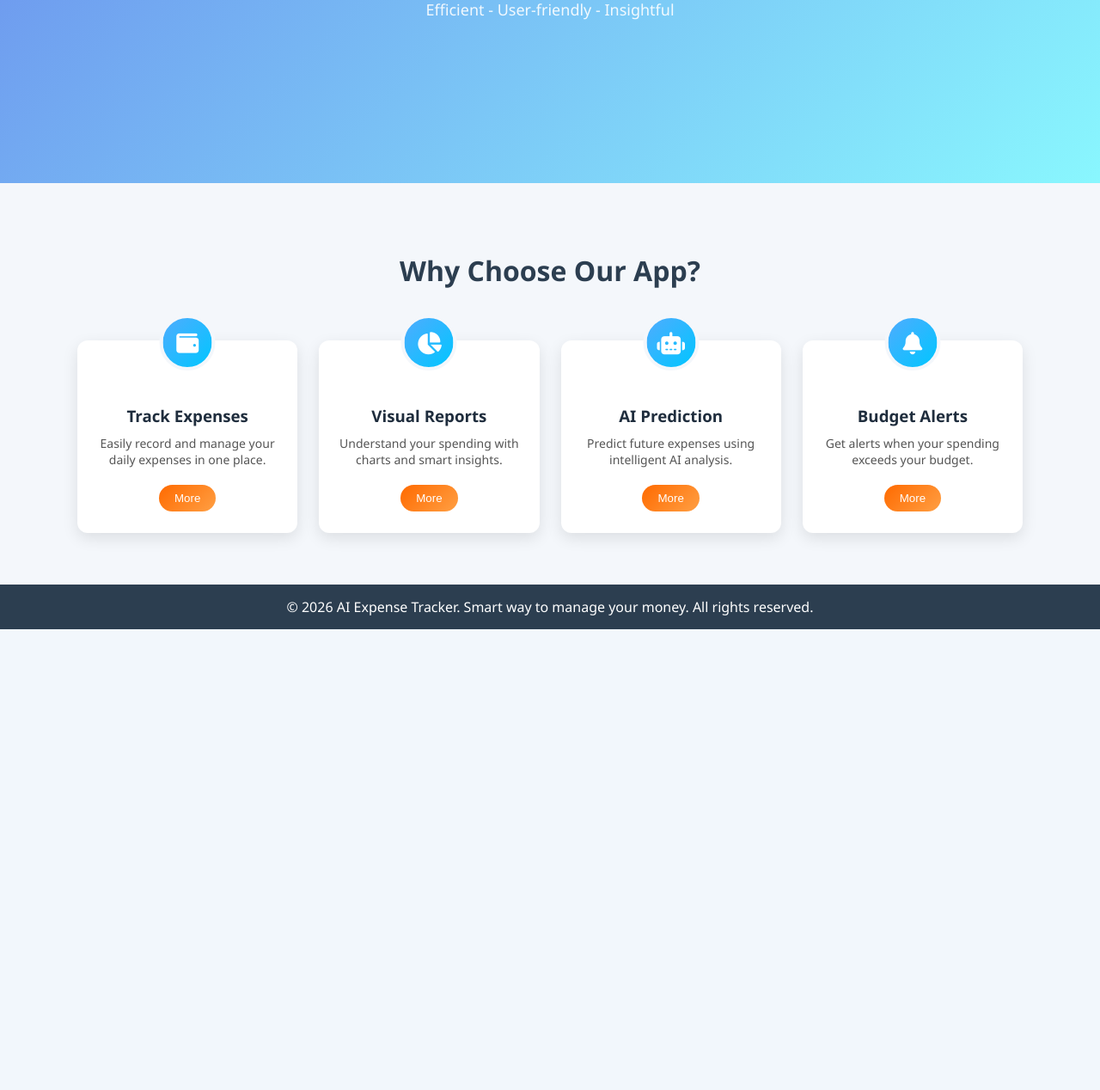
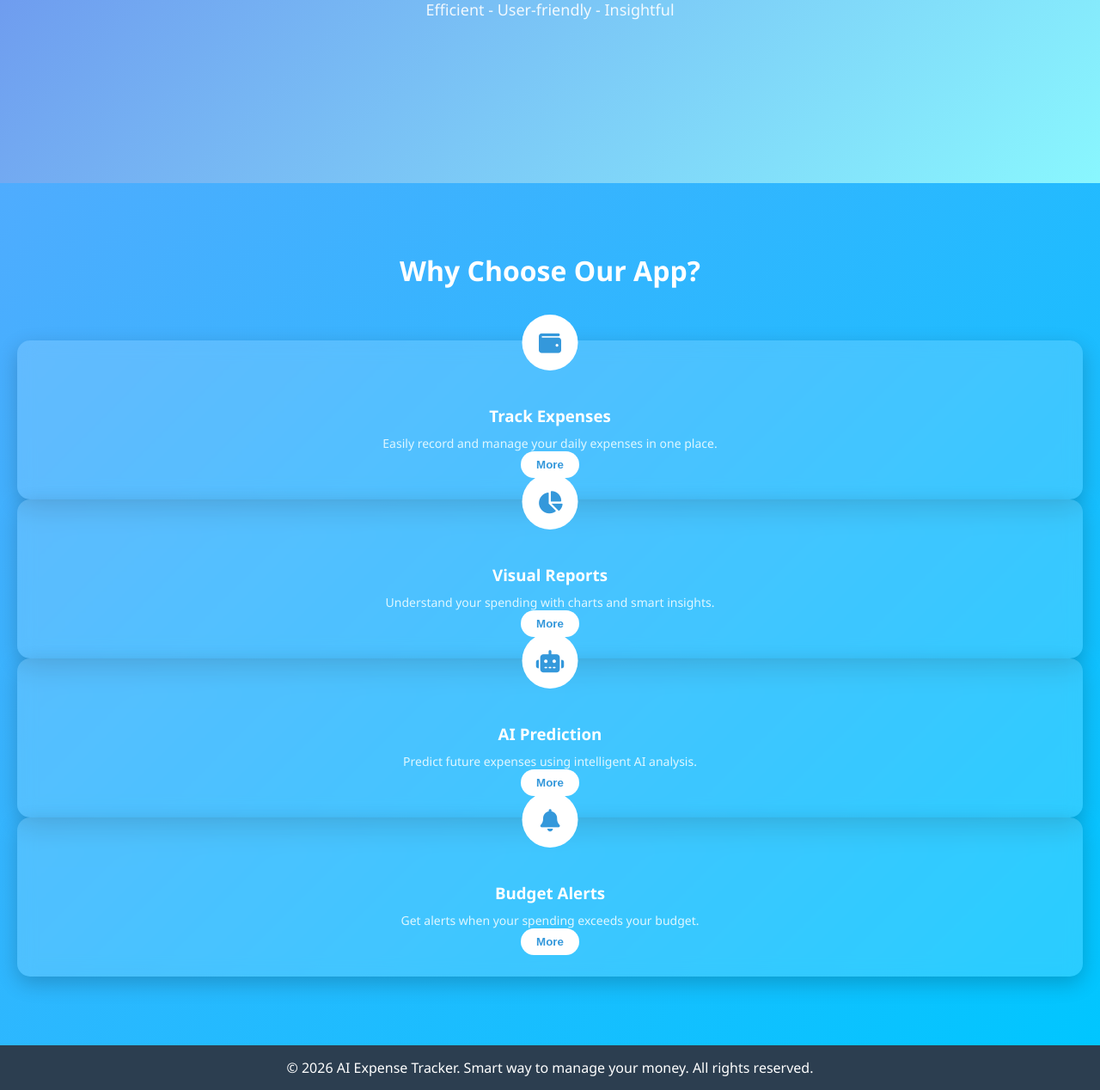
Before and after one commit to kanakadurgapitchuka/ai-expense-tracker, a Flask app: page / in a window 1280 px wide. Shown: the part 570-1838 px from the top of the page at 86% size. Before the commit the page ends 1302 px from the top, so only its background shows below. Run offline with Flask 3, Linux system fonts and the light colour scheme; some libraries are stand-ins or nearby versions.

Commit message:
Refactor features section styles for improved design

```diff
--- a/static/style.css
+++ b/static/style.css
@@ -736,73 +736,63 @@ body{
 }
 
 
-/* ===== FEATURES SECTION ===== */
 .features {
     text-align: center;
-    padding: 80px 20px 60px;
-    background: #f4f7fb;
+    padding: 80px 20px;
+    background: linear-gradient(135deg, #4facfe, #00c6ff);
 }
 
-/* TITLE CENTER */
 .features h2 {
     font-size: 32px;
     margin-bottom: 60px;
-    color: #2c3e50;
-}
-
-/* 🔥 PERFECT CENTER GRID */
-.feature-container {
-    display: grid;
-    grid-template-columns: repeat(4, 1fr);
-    gap: 25px;
-    max-width: 1100px;
-    margin: auto;
+    color: white;
 }
 
 /* CARD */
 .feature-card {
-    background: white;
+    background: rgba(255, 255, 255, 0.15);   /* glass effect 🔥 */
     padding: 40px 20px 25px;
-    border-radius: 12px;
+    border-radius: 15px;
     text-align: center;
     position: relative;
-    box-shadow: 0 6px 18px rgba(0,0,0,0.1);
+    backdrop-filter: blur(10px);
+    box-shadow: 0 8px 25px rgba(0,0,0,0.2);
     transition: 0.3s;
+    color: white;
 }
 
 /* HOVER */
 .feature-card:hover {
-    transform: translateY(-10px);
+    transform: translateY(-10px) scale(1.03);
 }
 
-/* ICON TOP CENTER */
+/* ICON */
 .icon-circle {
     width: 65px;
     height: 65px;
-    background: linear-gradient(135deg, #4facfe, #00c6ff);
+    background: white;
+    color: #3498db;
     border-radius: 50%;
     display: flex;
     align-items: center;
     justify-content: center;
-    color: white;
     font-size: 26px;
     position: absolute;
     top: -30px;
     left: 50%;
     transform: translateX(-50%);
-    border: 4px solid #f4f7fb;
 }
 
 /* TEXT */
 .feature-card h3 {
     margin-top: 35px;
     margin-bottom: 10px;
+    color: white;
 }
 
 .feature-card p {
     font-size: 14px;
-    color: #555;
-    margin-bottom: 20px;
+    color: #e0f7ff;
 }
 
 /* BUTTON */
@@ -810,20 +800,8 @@ body{
     padding: 8px 18px;
     border: none;
     border-radius: 20px;
-    background: linear-gradient(135deg, #ff6a00, #ff9f43);
-    color: white;
+    background: white;
+    color: #3498db;
     cursor: pointer;
+    font-weight: bold;
 }
-
-/* 🔥 RESPONSIVE (VERY IMPORTANT) */
-@media (max-width: 1000px) {
-    .feature-container {
-        grid-template-columns: repeat(2, 1fr);
-    }
-}
-
-@media (max-width: 600px) {
-    .feature-container {
-        grid-template-columns: 1fr;
-    }
-}
```
